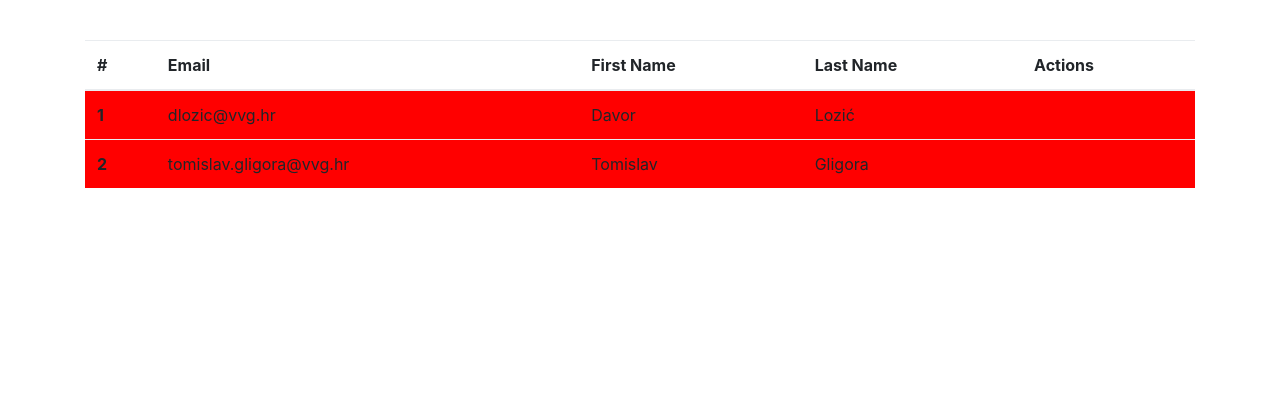
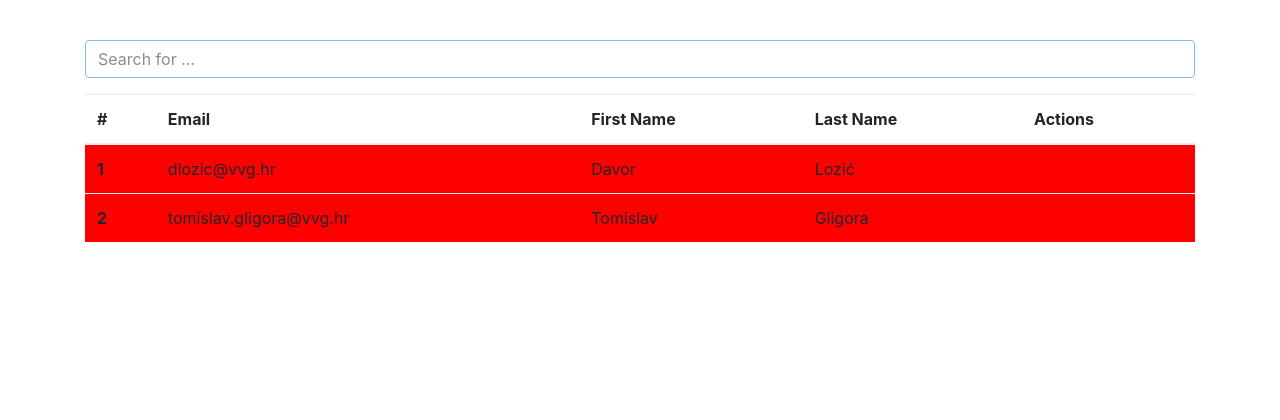
Before and after one commit to imovre/academy, a PHP site: page / in a window 1280 px wide. Shown: the part 56-476 px from the top of the page. Run offline with PHP 8.4, Linux system fonts and the light colour scheme; a user stored in the database is signed in; data comes from the database, SQL or seed files in the repository; some libraries are stand-ins or nearby versions.

Commit message:
Add search to vvg-login-app

```diff
--- a/vvg-login-app/index.php
+++ b/vvg-login-app/index.php
@@ -12,12 +12,31 @@ echo $header;
 
 // get users
 $sql = 'SELECT id, email, first_name, last_name, is_active FROM users';
+
+$isSearch = isset($_GET['q']);
+
+if($isSearch) { $sql .= ' WHERE email LIKE :email'; }
+
 $stmt = $db->prepare($sql);
+
+if($isSearch) {
+  $search = "%{$_GET['q']}%";
+  $stmt->bindParam(':email', $search);
+}
+
 $stmt->execute();
 $users = $stmt->fetchAll();
 ?>
 
 <div class="container content-wrapper">
+  <form method="GET" action="index.php">
+    <div class="form-group">
+      <input name="q"
+             value="<?= isset($_GET['q']) ? $_GET['q'] : '' ?>"
+             type="text" class="form-control" placeholder="Search for ..."
+             autofocus="autofocus">
+    </div>
+  </form>
   <a href="add.php"><span class="oi oi-plus"></span></a>
   <table class="table table-hover">
     <thead>
@@ -38,11 +57,15 @@ $users = $stmt->fetchAll();
       <td><?= $user['last_name'] ?></td>
       <td>
         <a href="edit.php?id=<?= $user['id'] ?>"><span class="oi oi-pencil"></span></a>
-        <a href="delete.php?id=<?= $user['id'] ?>"><span class="oi oi-delete"></span></a>
-        <?php if($user['is_active'] === '1'): ?>
-          <a href="change_activation.php?id=<?= $user['id'] ?>"><span class="oi oi-ban"></span></a>
-        <?php else: ?>
-          <a href="change_activation.php?id=<?= $user['id'] ?>"><span class="oi oi-check"></span></a>
+
+        <?php $isMyId = $user['id'] === $_SESSION['user']['id']; ?>
+        <?php if(!$isMyId): ?>
+          <a href="delete.php?id=<?= $user['id'] ?>"><span class="oi oi-delete"></span></a>
+          <?php if($user['is_active'] !== '1'): ?>
+            <a href="change_activation.php?id=<?= $user['id'] ?>"><span class="oi oi-check"></span></a>
+          <?php else: ?>
+            <a href="change_activation.php?id=<?= $user['id'] ?>"><span class="oi oi-ban"></span></a>
+          <?php endif; ?>
         <?php endif; ?>
       </td>
     </tr>
```
